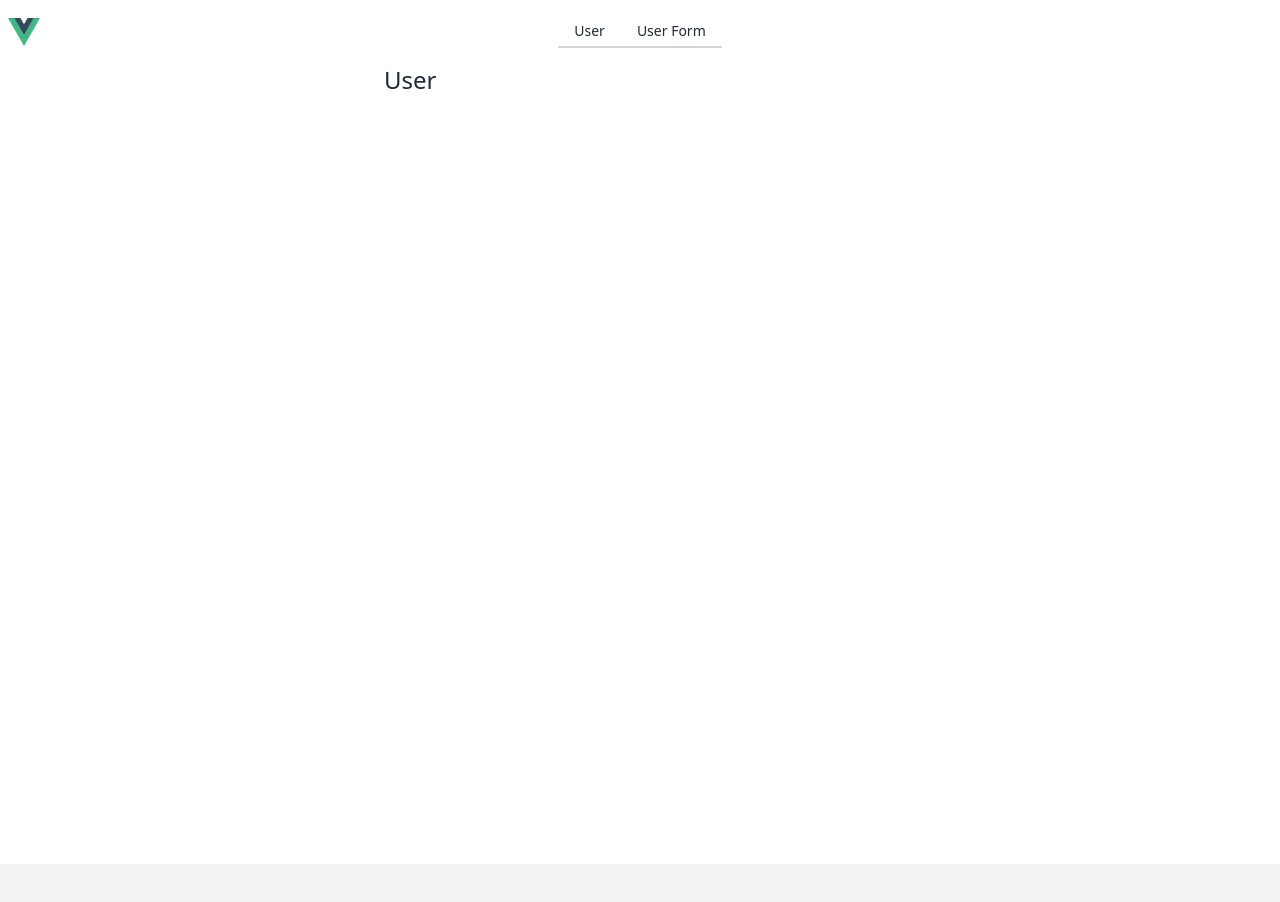
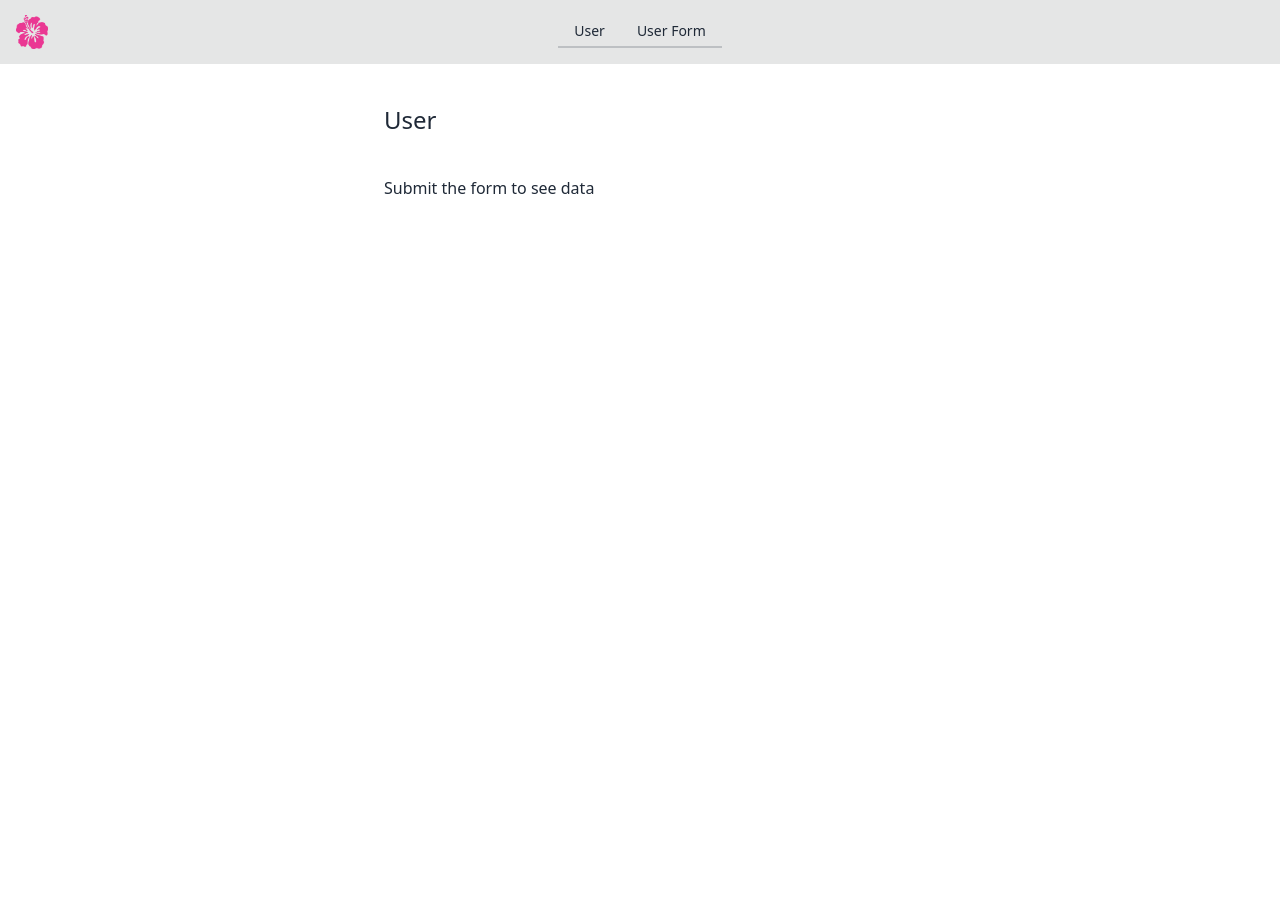
Before and after one commit to fkrasnowski/ds, a Vue app: page /index/user in a window 1280 px wide. Shown: the top 902 px of the page. Built offline with nearby package versions, Linux system fonts and the light colour scheme.

Commit message:
feat: improve styles

```diff
--- a/src/components/Footer.vue
+++ b/src/components/Footer.vue
@@ -1,7 +1,7 @@
 <template>
   <footer class="footer p-10 bg-base-200 text-base-content">
     <aside>
-      <img alt="Vue logo" class="logo" src="@/assets/logo.svg" width="50" height="50" />
+      <img alt="Vue logo" class="logo" src="@/assets/logo.png" width="50" height="50" />
       <p>Krasnowski<br />Providing reliable tech since down of time</p>
     </aside>
     <nav>
--- a/src/components/Navbar.vue
+++ b/src/components/Navbar.vue
@@ -1,8 +1,8 @@
 <template>
-  <nav class="navbar bg-base-100">
+  <nav class="h-10 navbar bg-base-300 px-4">
     <div class="navbar-start">
       <RouterLink to="/">
-        <img alt="Vue logo" class="logo" src="@/assets/logo.svg" width="32" height="32" />
+        <img alt="Vue logo" class="logo" src="@/assets/logo.png" width="32" height="32" />
       </RouterLink>
     </div>
     <div class="navbar-center">
--- a/src/pages/index.vue
+++ b/src/pages/index.vue
@@ -7,10 +7,17 @@ import Footer from '@/components/Footer.vue'
   <header>
     <Navbar />
   </header>
-  <main class="min-h-screen">
-    <div class="h-full grid place-content-center" v-if="$route.path === '/'">
-      <RouterLink to="/user">User</RouterLink>
-      <RouterLink to="/user-form">User Form</RouterLink>
+  <main class="min-h-screen mt-10 px-4">
+    <div
+      class="h-full min-h-screen grid grid-cols-2 gap-4 place-content-center mx-auto max-w-xl -mt-20"
+      v-if="$route.path === '/'"
+    >
+      <RouterLink to="/user" class="btn btn-primary w-full aspect-square h-full text-2xl"
+        >User</RouterLink
+      >
+      <RouterLink to="/user-form" class="btn btn-secondary w-full aspect-square h-full text-2xl"
+        >User Form</RouterLink
+      >
     </div>
     <RouterView v-else />
   </main>
--- a/src/pages/index/user.vue
+++ b/src/pages/index/user.vue
@@ -11,8 +11,8 @@ const avatarUrl = useObjectUrl(computed(() => user.value.avatar))
 
 <template>
   <div class="max-w-lg w-full mx-auto">
-    <h1 class="text-2xl">User</h1>
-    <div class="flex flex-col gap-6 py-10" v-if="isSubmitted">
+    <h1 class="text-2xl pb-10">User</h1>
+    <div class="flex flex-col gap-6" v-if="isSubmitted">
       <div class="avatar">
         <div class="w-32 rounded-full">
           <img :src="avatarUrl" />
@@ -20,28 +20,29 @@ const avatarUrl = useObjectUrl(computed(() => user.value.avatar))
       </div>
       <section>
         <h2 class="text-xl">First Name</h2>
-        {{ user.firstName }}
+        <p>{{ user.firstName }}</p>
       </section>
       <section>
         <h2 class="text-xl">Last Name</h2>
-        {{ user.lastName }}
+        <p>{{ user.lastName }}</p>
       </section>
       <section>
         <h2 class="text-xl">Email</h2>
-        {{ user.email }}
+        <p>{{ user.email }}</p>
       </section>
       <section>
         <h2 class="text-xl">Phone</h2>
-        {{ user.phone }}
+        <p>{{ user.phone }}</p>
       </section>
       <section>
         <h2 class="text-xl">Birthday</h2>
-        {{ user.birthday }}
+        <p>{{ user.birthday }}</p>
       </section>
       <section>
         <h2 class="text-xl">About</h2>
-        {{ user.about }}
+        <p class="text-wrap break-words">{{ user.about }}</p>
       </section>
     </div>
+    <h2 v-else>Submit the form to see data</h2>
   </div>
 </template>
```
Also changed, not shown: src/assets/logo.png (added).
